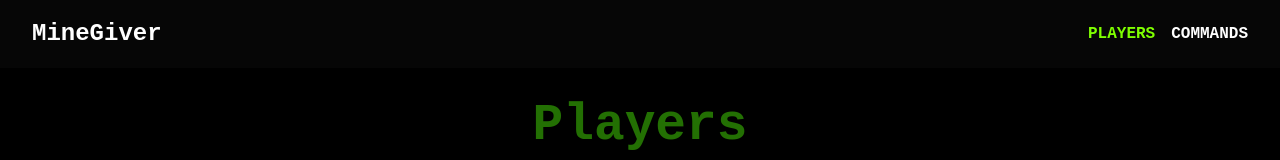
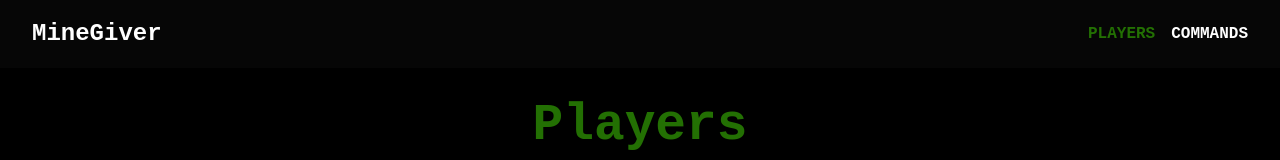
Before and after one commit to GuillermoUrielCruzFuente/mine-giver, a Next.js app: page /players in a window 1280 px wide. Shown: the top 160 px of the page. Built offline with nearby package versions, Linux system fonts and the light colour scheme; a web font is replaced by a local one.

Commit message:
change nav active link color

```diff
--- a/src/styles/components/Nav.module.scss
+++ b/src/styles/components/Nav.module.scss
@@ -35,7 +35,7 @@
 		}
 
 		.active {
-			color: chartreuse;
+			color: var(--green-brand);
 		}
 
 		.noActive {
```
